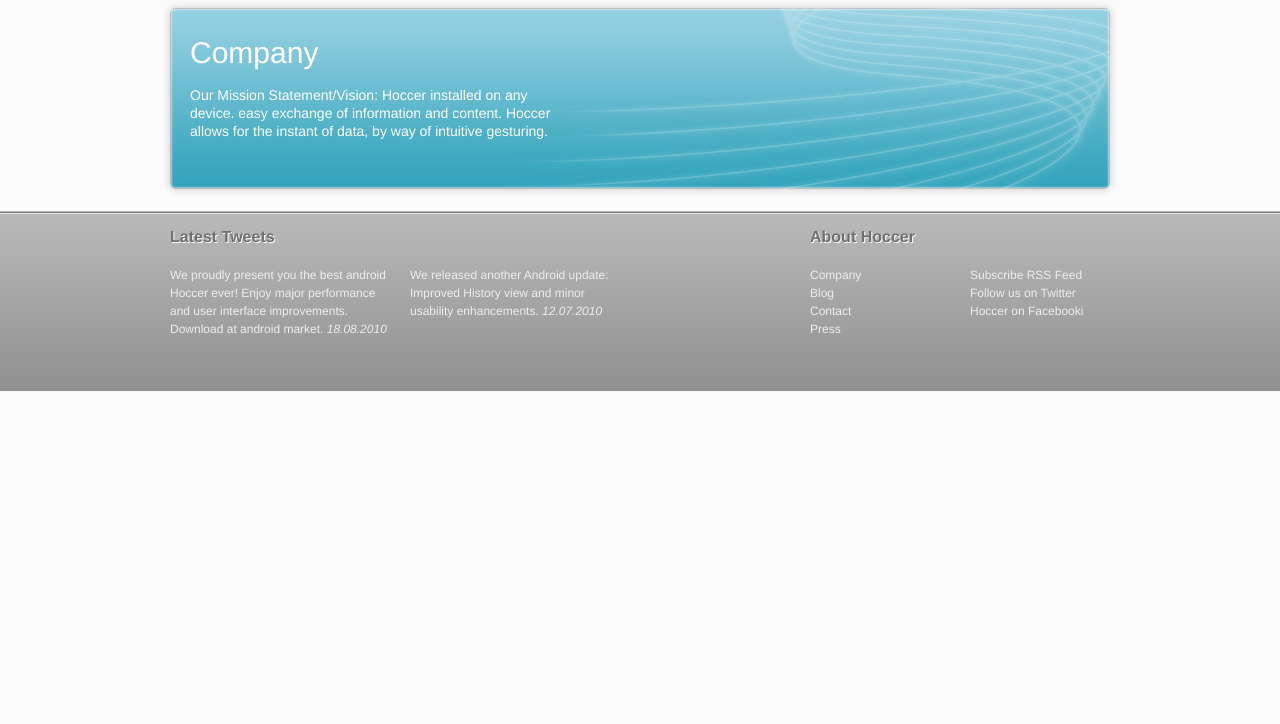
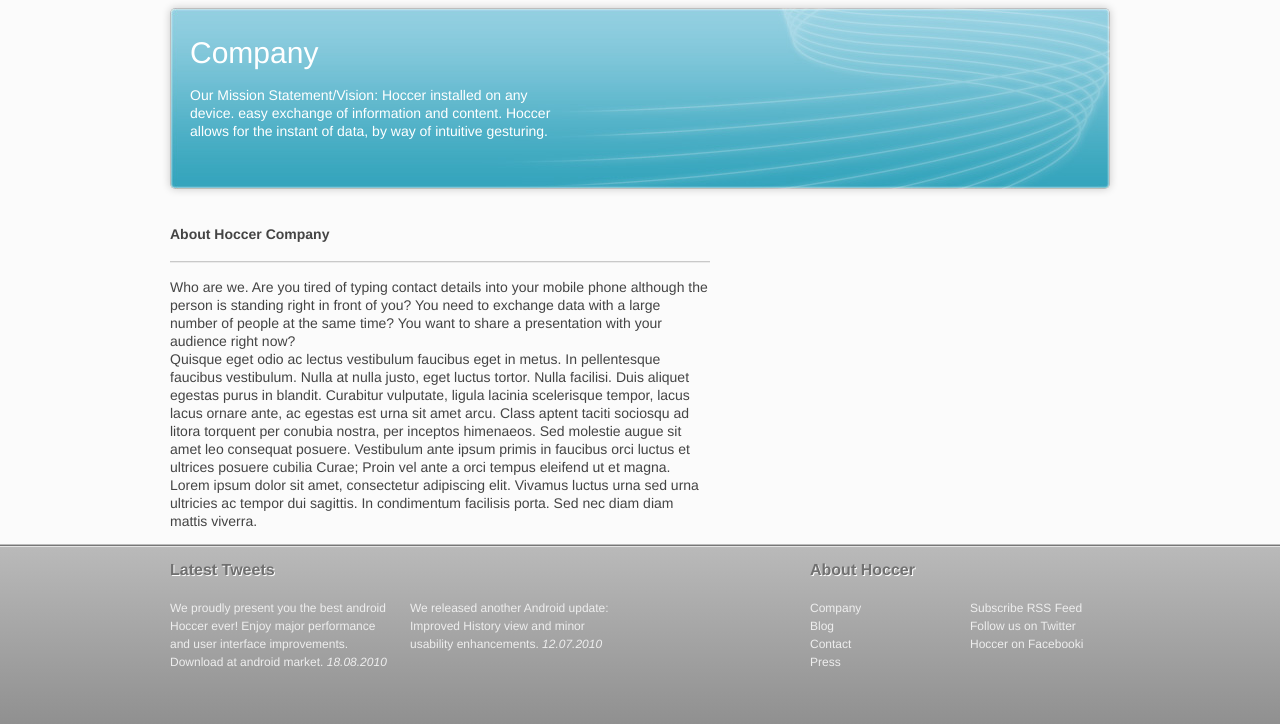
Before and after one commit to hoccer/website, a PHP site: page /company.html in a window 1280 px wide. Shown: the part 95-819 px from the top of the page. Before the commit the page ends 486 px from the top, so only its background shows below. Run offline with PHP 8.4, Linux system fonts and the light colour scheme.

Commit message:
company page updates *sigh*

```diff
--- a/html_dummy/company.html
+++ b/html_dummy/company.html
@@ -63,6 +63,7 @@
         </div>
       </header>
 
+      <div class="page">
         <div class="row">
           <div class="column grid_12" id="page_header">
             <h1>Company</h1>
@@ -74,6 +75,37 @@
           </div>
         </div>
 
+        <div class="row" id="articles">
+          <div class="column grid_7">
+            <article>
+              <h2>About Hoccer Company</h2>
+              <hr />
+              <p>
+                Who are we. Are you tired of typing contact details into your
+                mobile phone although the person is standing right in front of
+                you? You need to exchange data with a large number of people at
+                the same time? You want to share a presentation with your
+                audience right now?
+              </p>
+              <p>
+                Quisque eget odio ac lectus vestibulum faucibus eget in metus.
+                In pellentesque faucibus vestibulum. Nulla at nulla justo, eget
+                luctus tortor. Nulla facilisi. Duis aliquet egestas purus in
+                blandit. Curabitur vulputate, ligula lacinia scelerisque tempor,
+                lacus lacus ornare ante, ac egestas est urna sit amet arcu. Class
+                aptent taciti sociosqu ad litora torquent per conubia nostra, per
+                inceptos himenaeos. Sed molestie augue sit amet leo consequat
+                posuere. Vestibulum ante ipsum primis in faucibus orci luctus et
+                ultrices posuere cubilia Curae; Proin vel ante a orci tempus
+                eleifend ut et magna. Lorem ipsum dolor sit amet, consectetur
+                adipiscing elit. Vivamus luctus urna sed urna ultricies ac tempor
+                dui sagittis. In condimentum facilisis porta. Sed nec diam diam
+                mattis viverra.
+              </p>
+            </article>
+          </div>
+        </div>
+      </div>
         <footer>
           <hr />
           <div class="row">
--- a/html_dummy/css/style.css
+++ b/html_dummy/css/style.css
@@ -225,7 +225,7 @@ body > footer li a {
 
 div#page_header {
   margin-top: 8px;
-  margin-bottom: 8px;
+  margin-bottom: 36px;
   height: 181px;
   background-image: url(../images/page_header.jpg);
   background-repeat: no-repeat;
@@ -253,6 +253,19 @@ div#page_header p {
   color: #ffffff;
 }
 
+div.page article h2 {
+  margin-bottom: 18px;
+}
+
+
+article hr {
+  height: 1px;
+  border-top: 1px solid #c9c9c9;
+  background-color: #ebebeb;
+  border-bottom: 1px solid #fbfbfb;
+}
+
+
 div.row {
   /*background-color: yellow;*/
 }
```
